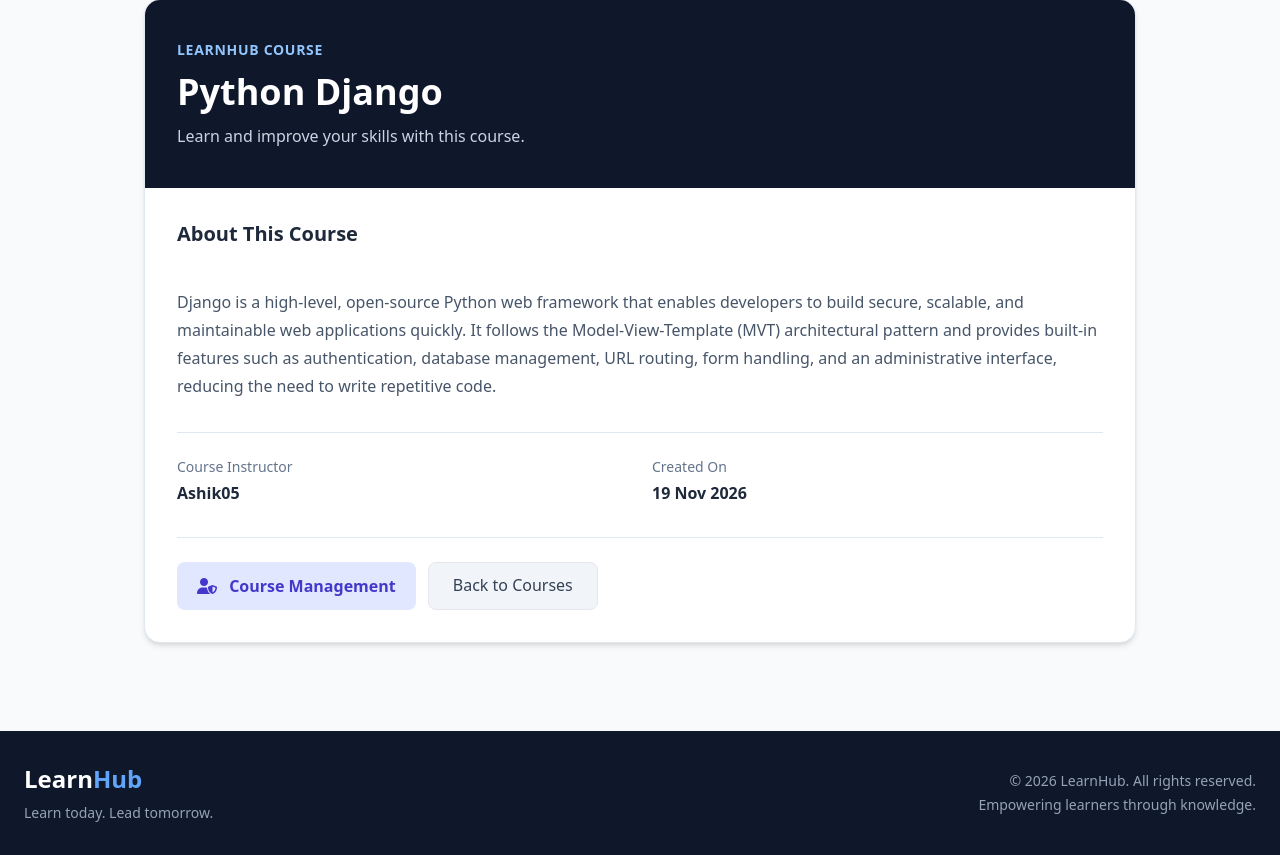
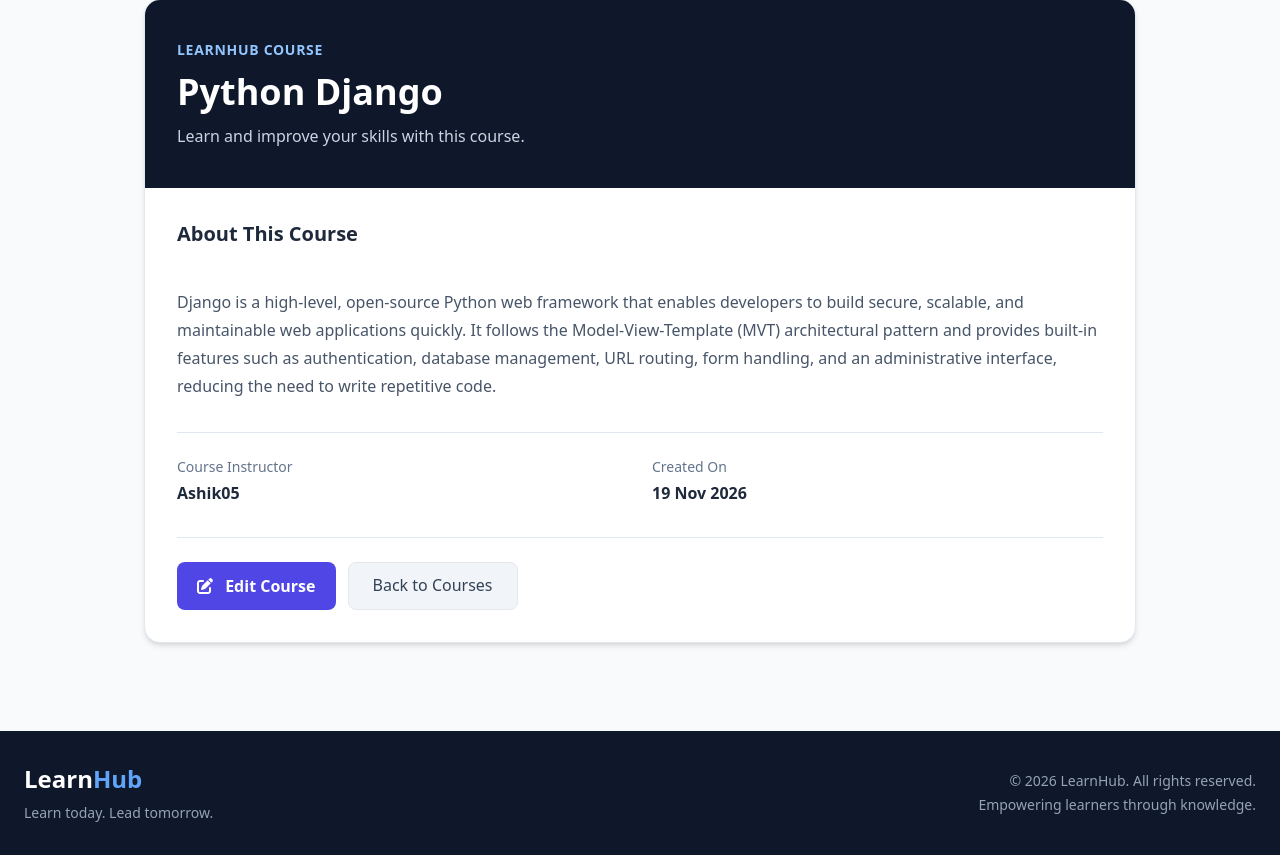
Before and after one commit to Ashik05102005/LearnHub, a Django app: page /course/course_details/2/ in a window 1280 px wide. Shown: the part 157-1012 px from the top of the page. Run offline with Django 5.2, Linux system fonts and the light colour scheme; a user stored in the database is signed in; data comes from the database, SQL or seed files in the repository; some libraries are stand-ins or nearby versions.

Commit message:
fix a bug instructor can edit instructor feild and an issue admin cannot edit set it up

```diff
--- a/courses/models.py
+++ b/courses/models.py
@@ -18,6 +18,7 @@ class Courses(models.Model):
     )
     created_at = models.DateTimeField(auto_now_add=True)
 
-
+    class Meta :
+        permissions = [('can_manage_course', 'Can manage course'),]
     def __str__(self):
         return self.title
--- a/courses/templates/course_details.html
+++ b/courses/templates/course_details.html
@@ -68,11 +68,14 @@
 
                 {% if can_manage_course %}
 
-                    <!-- Admin / Course Instructor -->
-                    <span class="bg-indigo-100 text-indigo-700 px-5 py-3 rounded-lg font-semibold">
-                        <i class="fa-solid fa-user-shield mr-2"></i>
-                        Course Management
-                    </span>
+                    <!-- Edit Course Button -->
+                    <a href="{% url 'edit_course' course.id %}"
+                       class="bg-indigo-600 hover:bg-indigo-700 text-white px-5 py-3 rounded-lg font-semibold transition">
+
+                        <i class="fa-solid fa-pen-to-square mr-2"></i>
+                        Edit Course
+
+                    </a>
 
                 {% elif enrollment %}
 
@@ -102,7 +105,7 @@
                 {% else %}
 
                     <a href="{% url 'enroll_course' course.id %}"
-                    class="bg-blue-600 hover:bg-blue-700 text-white px-6 py-3 rounded-lg font-semibold transition">
+                       class="bg-blue-600 hover:bg-blue-700 text-white px-6 py-3 rounded-lg font-semibold transition">
                         Enroll Now
                     </a>
 
--- a/courses/views.py
+++ b/courses/views.py
@@ -6,28 +6,32 @@ from .models import Courses
 from django.contrib import messages
 from enrollments.models import Enrollment
 
-# Create your views here.
+
 @login_required
-@permission_required('courses.add_courses' , raise_exception=True)
-def create_course(request) :
+@permission_required('courses.add_courses', raise_exception=True)
+def create_course(request):
 
     is_admin = request.user.groups.filter(name='Admin').exists()
 
     if request.method == 'POST':
-        form = CourseForm(request.POST)
+
+        form = CourseForm(request.POST, user=request.user)
 
         if form.is_valid():
+
             course = form.save(commit=False)
+
             if not is_admin:
                 course.instructor = request.user
+
             course.save()
 
-        return redirect('course_list')
+            return redirect('course_list')
 
-    else :
-        form = CourseForm()
+    else:
+        form = CourseForm(user=request.user)
 
-    return render(request , 'create_course.html',{'form':form})
+    return render(request, 'create_course.html', {'form': form})
 
 @login_required
 @permission_required('courses.view_courses' )
@@ -56,7 +60,7 @@ def course_details(request,course_id):
 
     is_student = request.user.groups.filter(name='Student').exists()
 
-    can_manage_course = (is_admin or is_instructor and course.instructor == request.user)
+    can_manage_course = (request.user.has_perm('courses.can_manage_course'))
 
     enrollment = None
 
@@ -69,7 +73,6 @@ def course_details(request,course_id):
     return render(request,'course_details.html',{'course':course , 'can_manage_course' : can_manage_course ,'enrollment':enrollment})
 
 @login_required
-# @permission_required(['courses.change_course'])
 def edit_course(request , course_id):
     course = get_object_or_404(Courses,id=course_id)
     is_admin = request.user.groups.filter(name='Admin').exists()
@@ -78,14 +81,17 @@ def edit_course(request , course_id):
         return HttpResponse("Permission Denied", status=403)
 
     if request.method == "POST":
-        form = CourseForm(request.POST , instance=course)
+        form = CourseForm(request.POST , instance=course , user = request.user)
 
         if form.is_valid():
-            form.save()
+            updated_course = form.save(commit=False)
+            if not is_admin:
+                updated_course.instructor = request.user
+            updated_course.save()
             return redirect('course_details',course_id=course.id)
 
     else:
-        form = CourseForm(instance=course)
+        form = CourseForm(instance=course,user=request.user)
 
     return render(request,'edit_course.html',{'form':form , 'course' : course})
 
```
Also changed, not shown: courses/form.py (+7 -0 lines), courses/migrations/0004_alter_courses_options.py (added).
